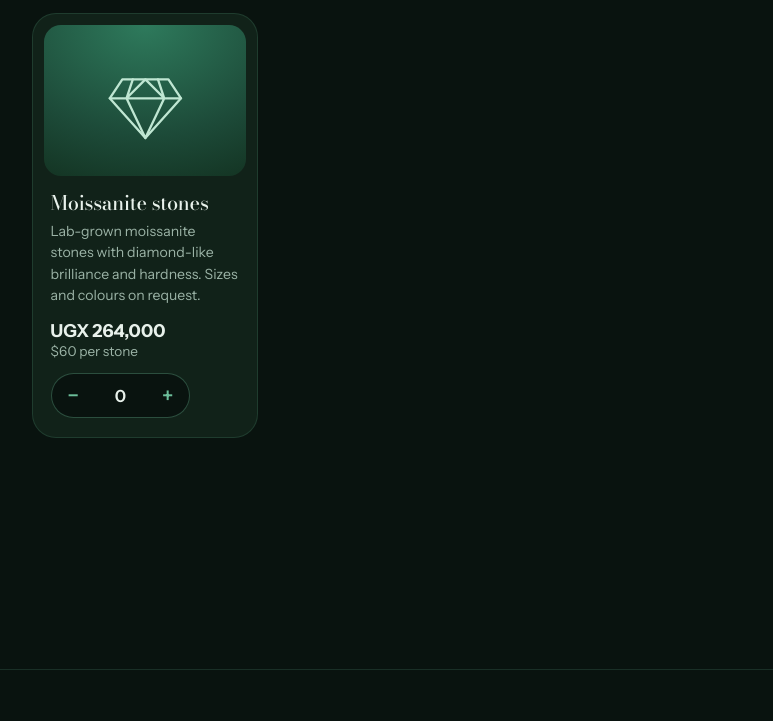
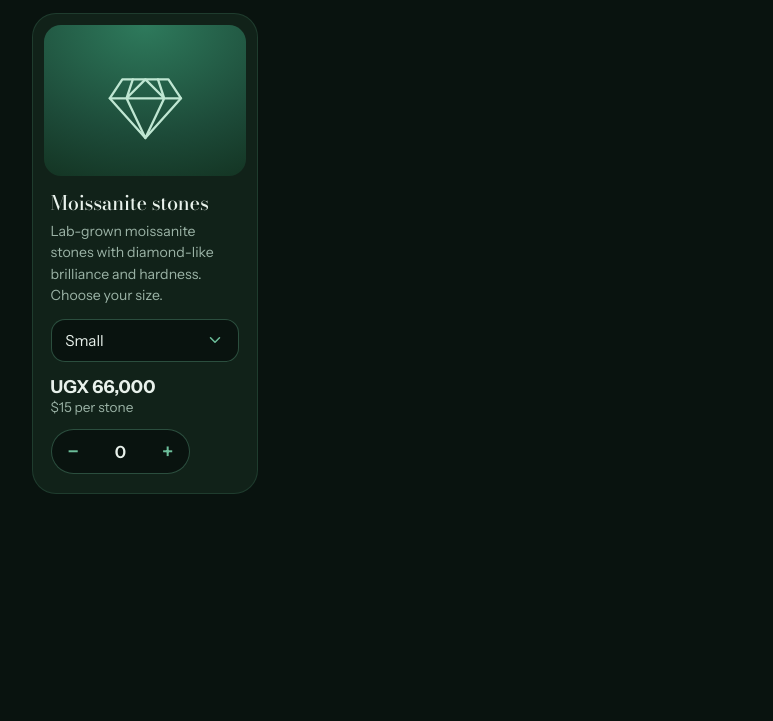
Before and after one commit to broker100660/kampgold-website, a plain HTML site: page equipment.html in a window 1280 px wide. Shown: the part 2434-3155 px from the top of the page, without its empty margins (28-801 px from the left). Drawn offline with Linux system fonts and the light colour scheme.

Commit message:
Update equipment.html

```diff
--- a/equipment.html
+++ b/equipment.html
@@ -160,7 +160,7 @@
   var $=function(s,c){return (c||document).querySelector(s)};
   var reduce=window.matchMedia('(prefers-reduced-motion: reduce)').matches;
   var USDT_ADDR='TKhVQX1Nr8AqxNDLH4nyE8exWcwEpLBMYF', WA='256791741509';
- var FALLBACK_EMAIL='makasijohn82@gmail.com';
+  var FALLBACK_EMAIL='makasijohn82@gmail.com';
 
   /* mobile menu */
   var mb=$('#menuBtn'),menu=$('#menu');
@@ -171,7 +171,9 @@
 
   /* ================= EQUIPMENT SHOP =================
      CHANGE PRICES HERE. Each item has its own USD and UGX price.
-     Items with colours/karats have a list of options: ['label', usd, ugx].
+     Items with colours/karats/sizes have a list of options: ['label', usd, ugx].
+     IMPORTANT: the server charges from the database table kampgold_equipment_products,
+     so any price changed here must also be changed there (same sku).
      Photos: save a file as assets/equipment/<id>.jpg and it replaces the drawing. */
   (function(){
     var EQ_API='https://api.openbrokka.com/api/kampgold/equipment-orders'; /* confirm this endpoint */
@@ -182,14 +184,14 @@
       {id:'acid-kit',g:'gold',name:'Gold acid test kit',unit:'per kit',art:'kit',usd:28,ugx:123200,d:'Five acid bottles (10K to 24K), a touchstone and testing needles in a case.'},
       {id:'touchstone',g:'gold',name:'Touchstone',unit:'per piece',art:'stone',usd:10,ugx:44000,d:'Black stone for streak testing gold and silver.'},
       {id:'xrf',g:'gold',name:'Handheld XRF analyser',unit:'per piece',art:'xrf',usd:12000,ugx:52800000,d:'Fast, non-destructive analysis in seconds. Gold, silver and other metals.'},
-
+      {id:'precious-scale',g:'gold',name:'Precious metal weighing scale',unit:'per piece',art:'scale',usd:27.5,ugx:120000,d:'High-precision digital scale for gold, silver and gemstones. Accurate to 0.01 g.'},
       {id:'silver-solution',g:'silver',name:'Silver testing solution',unit:'per bottle',art:'bottle',usd:8,ugx:35200,d:'30 ml solution that shows silver purity on the touchstone.'},
       {id:'metal-tester',g:'silver',name:'Electronic precious metal tester',unit:'per piece',art:'probe',usd:150,ugx:660000,d:'Probe tester for gold, silver and platinum. Battery powered.'},
       {id:'diamond-pen',g:'diamond',name:'Diamond tester pen',unit:'per piece',art:'pen',usd:35,ugx:154000,d:'Pocket thermal tester that separates diamond from most imitations.'},
       {id:'moissanite',g:'diamond',name:'Diamond and moissanite tester',unit:'per piece',art:'gem',usd:85,ugx:374000,d:'Thermal and electrical test, so it also tells moissanite apart from diamond.'},
       {id:'loupe',g:'diamond',name:'Jeweller’s loupe 10x',unit:'per piece',art:'loupe',usd:8,ugx:35200,d:'Folding 10x magnifier for checking stones and hallmarks.'},
-      {id:'precious-scale',g:'gold',name:'Precious metal weighing scale',unit:'per piece',art:'scale',usd:27.5,ugx:120000,d:'High-precision digital scale for gold, silver and gemstones. Accurate to 0.01 g.'},
-      {id:'moissanite-stone',g:'diamond',name:'Moissanite stones',unit:'per stone',art:'gem',usd:60,ugx:264000,d:'Lab-grown moissanite stones with diamond-like brilliance and hardness. Sizes and colours on request.'}
+      {id:'moissanite-stone',g:'diamond',name:'Moissanite stones',unit:'per stone',art:'gem',d:'Lab-grown moissanite stones with diamond-like brilliance and hardness. Choose your size.',
+        v:[['Small',15,66000],['Medium',60,264000],['Large',200,880000]]}
     ];
 
     var ART={
@@ -201,8 +203,7 @@
       pen:'<path d="M20 82l8-22 36-36 14 14-36 36z"/><path d="M64 24l8-8 14 14-8 8M24 70l6 6"/>',
       gem:'<path d="M28 30h44l12 18-34 38L16 48z"/><path d="M16 48h68M38 30l-6 18 18 38 18-38-6-18M32 48l18-18 18 18"/>',
       loupe:'<circle cx="42" cy="42" r="24"/><path d="M60 60l24 24" stroke-width="6"/><path d="M30 36a14 14 0 0 1 10-9"/>',
-      scale:'<path d="M22 56c0-7 12-12 28-12s28 5 28 12z"/><path d="M14 66h72v18a4 4 0 0 1-4 4H18a4 4 0 0 1-4-4z"/><rect x="24" y="72" width="22" height="9" rx="2"/>',
-      gem:'<path d="M28 30h44l12 18-34 38L16 48z"/><path d="M16 48h68M38 30l-6 18 18 38 18-38-6-18M32 48l18-18 18 18"/>'
+      scale:'<path d="M22 56c0-7 12-12 28-12s28 5 28 12z"/><path d="M14 66h72v18a4 4 0 0 1-4 4H18a4 4 0 0 1-4-4z"/><rect x="24" y="72" width="22" height="9" rx="2"/>'
     };
 
     var q={}, total={ugx:0,usd:0,n:0};
@@ -215,7 +216,7 @@
 
     function card(p,pi){
       var h='<article class="eq" data-p="'+pi+'"><div class="eq__art"><svg viewBox="0 0 100 100" aria-hidden="true">'+ART[p.art]+'</svg></div><h4>'+p.name+'</h4><p>'+p.d+'</p>';
-      if(p.v){h+='<div class="field"><select aria-label="Karat for '+p.name+'">'+p.v.map(function(v,i){return '<option value="'+i+'">'+v[0]+'</option>'}).join('')+'</select></div>'}
+      if(p.v){h+='<div class="field"><select aria-label="Option for '+p.name+'">'+p.v.map(function(v,i){return '<option value="'+i+'">'+v[0]+'</option>'}).join('')+'</select></div>'}
       h+='<div class="eq__price"><b class="eq__ugx"></b><span class="eq__usd"></span></div>'+
         '<div class="qty"><button type="button" data-step="-1" aria-label="One less">−</button>'+
         '<input type="number" inputmode="numeric" min="0" max="999" value="0" aria-label="Quantity of '+p.name+'">'+
@@ -283,8 +284,9 @@
       var method=form.querySelector('input[name=eqPay]:checked').value;
       if(!total.n){msg.textContent='Add at least one item to your order.';return}
       if(!name||!phone){msg.textContent='Please enter your name and phone number.';return}
+      /* email never blocks an order: if it is empty or invalid for Pesapal, the fallback is sent */
       var emailOk=/^[^\s@]+@[^\s@]+\.[^\s@]+$/.test(email);
-var sendEmail=(method==='pesapal'&&!emailOk)?FALLBACK_EMAIL:email;
+      var sendEmail=(method==='pesapal'&&!emailOk)?FALLBACK_EMAIL:email;
       if(del==='delivery'&&!addr){msg.textContent='Please enter your delivery address.';return}
       var items=[];PRODUCTS.forEach(function(p){each(p,function(i,s){if(q[s])items.push({sku:s,qty:q[s]})})});
       go.disabled=true;goTxt.textContent='Please wait…';
```
